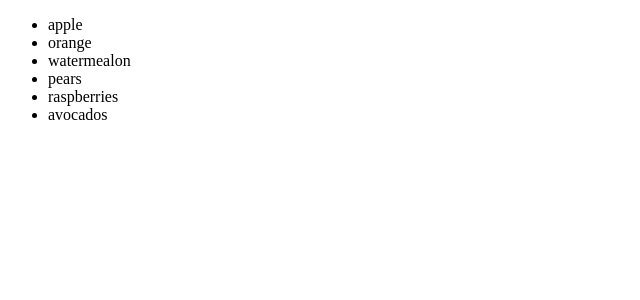
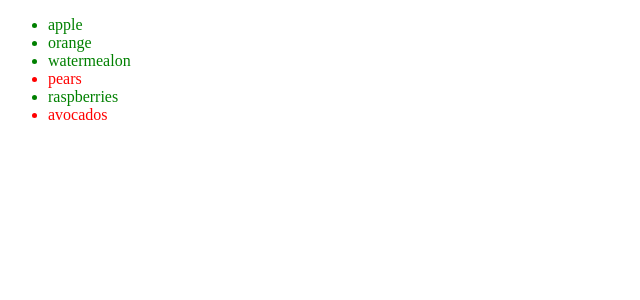
Before and after one commit to fipcog/angular-test, an Angular app: page / in a window 1280 px wide. Shown: the top 300 px of the page, without its empty margins (0-640 px from the left). Built offline with nearby package versions, Linux system fonts and the light colour scheme.

Commit message:
feat: list

```diff
--- a/src/app/components/directives/directives.component.html
+++ b/src/app/components/directives/directives.component.html
@@ -6,7 +6,7 @@
 
 <ul>
   <ng-container *ngFor="let fr of fruits">
-    <li *ngIf="fr.price > 7">
+    <li *ngIf="fr.price > 7" [ngStyle]="{color: fr.price > 15 ? 'green' : 'red'}">
       {{fr.name}}
     </li>
   </ng-container>
```
